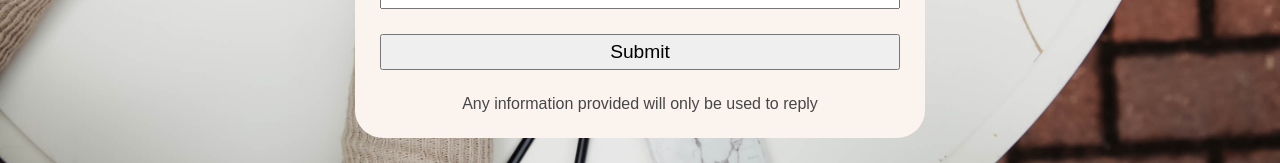
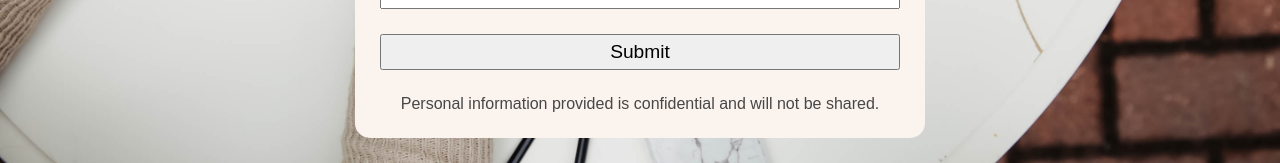
Before and after one commit to Kwarn/portfolio, a React (Create React App) app: page / in a window 1280 px wide. Shown: the part 5370-5533 px from the top of the page. Built offline with nearby package versions, Linux system fonts and the light colour scheme.

Commit message:
disclaimer reworded, border-radius reduced

```diff
--- a/src/containers/Contact/Contact.js
+++ b/src/containers/Contact/Contact.js
@@ -179,7 +179,7 @@ const Contact = ({ hasOwnWrapper = false }) => {
       />
       <button onSubmit={event => submitHandler(event)}>Submit</button>
       <p className={classes.Disclaimer}>
-        Any information provided will only be used to reply
+        Personal information provided is confidential and will not be shared.
       </p>
     </form>
   )
--- a/src/containers/Contact/Contact.module.css
+++ b/src/containers/Contact/Contact.module.css
@@ -15,7 +15,7 @@
 }
 
 .ContactForm {
-  border-radius: 5%;
+  border-radius: 15px;
   background-color: rgba(251, 243, 238);
   padding: 25px;
   margin: 56px 15px 0 15px;
```
